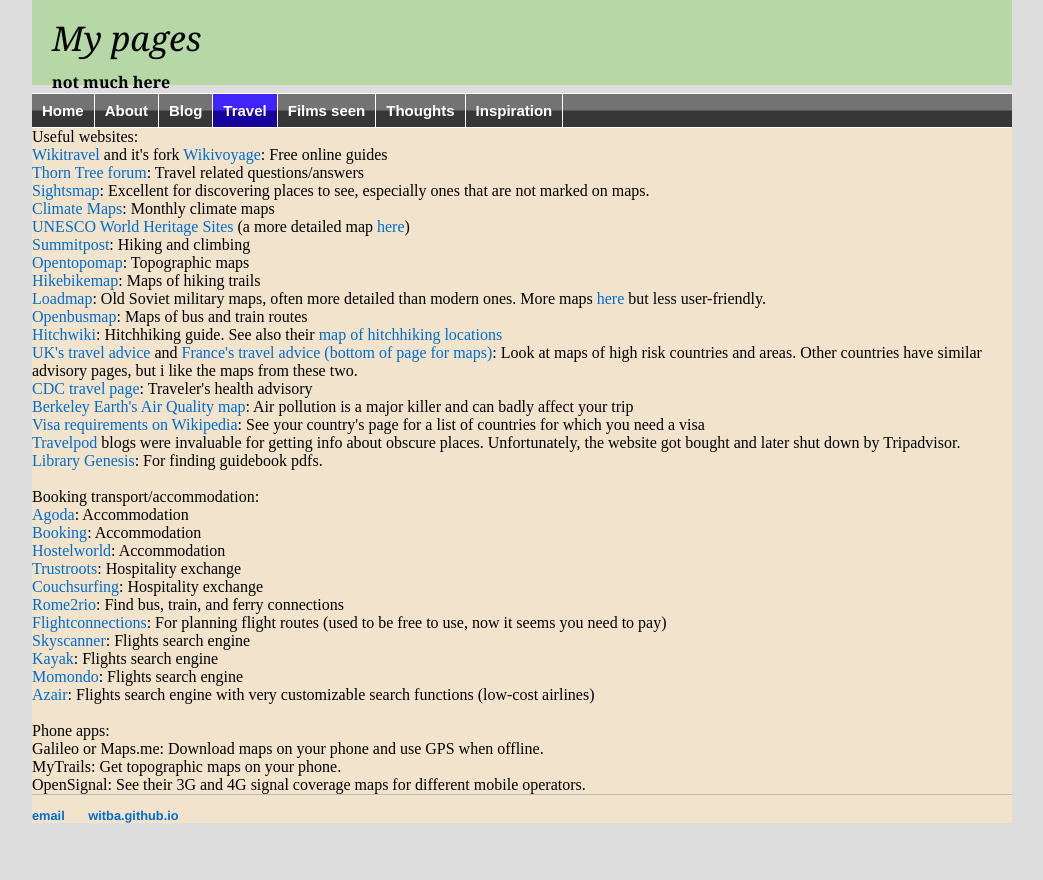
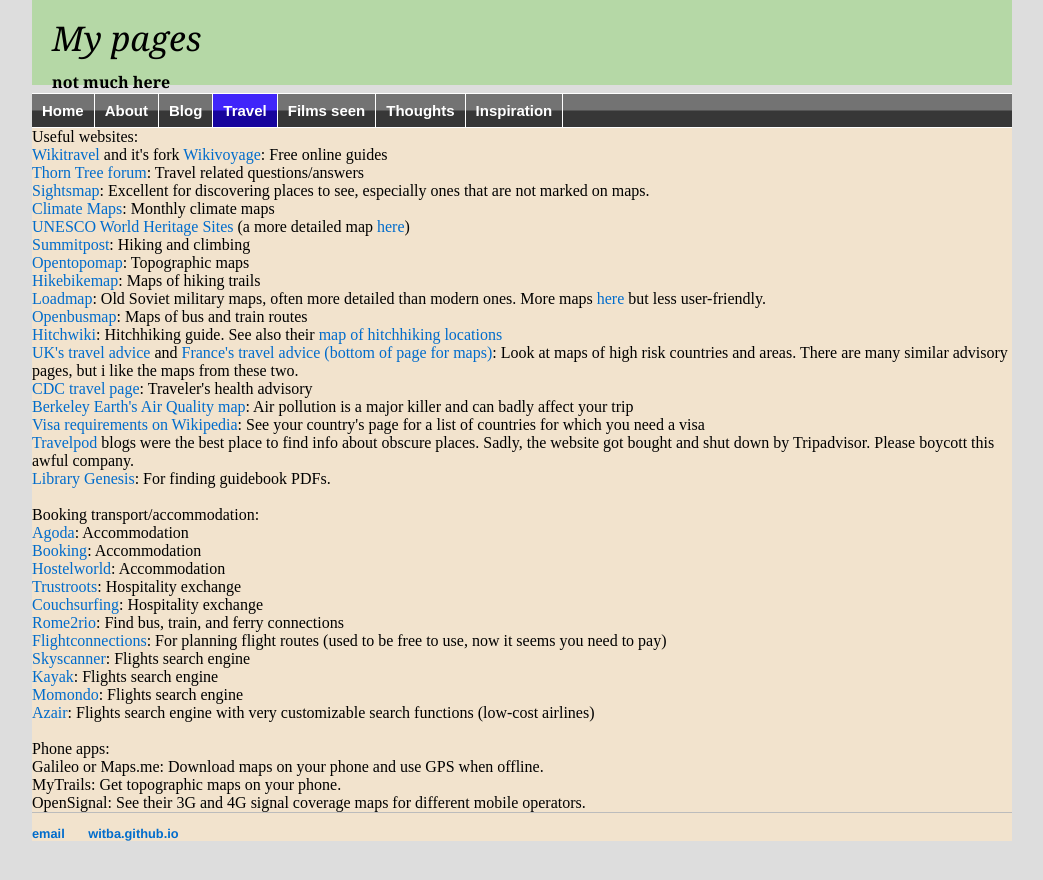
Before and after one commit to witba/witba.github.io, a Jekyll site: the page built from travel/resources.html, in a window 1280 px wide. Shown: the top 880 px of the page, without its empty margins (118-1161 px from the left). Built offline with Jekyll 4.4.1, drawn with Linux system fonts in a browser that asks for light colours.

Commit message:
Update resources.html

```diff
--- a/travel/resources.html
+++ b/travel/resources.html
@@ -16,12 +16,12 @@
 <a href="http://loadmap.net/en" target=_blank>Loadmap</a>: Old Soviet military maps, often more detailed than modern ones. More maps <a href="http://akosarev.info/engine/?interface=geo_maps&form=main" target=_blank>here</a> but less user-friendly.<br>
 <a href="https://www.öpnvkarte.de" target=_blank>Openbusmap</a>: Maps of bus and train routes<br>
 <a href="http://hitchwiki.org/en/Main_Page" target=_blank>Hitchwiki</a>: Hitchhiking guide. See also their <a href="http://hitchwiki.org/maps/" target=_blank>map of hitchhiking locations</a><br>
-<a href="https://www.gov.uk/foreign-travel-advice" target=_blank>UK's travel advice</a> and <a href="https://www.diplomatie.gouv.fr/fr/conseils-aux-voyageurs/conseils-par-pays-destination/" target=_blank>France's travel advice (bottom of page for maps)</a>: Look at maps of high risk countries and areas. Other countries have similar advisory pages, but i like the maps from these two.<br>
+<a href="https://www.gov.uk/foreign-travel-advice" target=_blank>UK's travel advice</a> and <a href="https://www.diplomatie.gouv.fr/fr/conseils-aux-voyageurs/conseils-par-pays-destination/" target=_blank>France's travel advice (bottom of page for maps)</a>: Look at maps of high risk countries and areas. There are many similar advisory pages, but i like the maps from these two.<br>
 <a href="https://wwwnc.cdc.gov/travel/destinations/list" target=_blank>CDC travel page</a>: Traveler's health advisory<br>
 <a href="http://berkeleyearth.org/air-quality-real-time-map/" target=_blank>Berkeley Earth's Air Quality map</a>: Air pollution is a major killer and can badly affect your trip<br>
 <a href="https://en.wikipedia.org/wiki/Template:Visa_requirements" target=_blank>Visa requirements on Wikipedia</a>: See your country's page for a list of countries for which you need a visa<br>
-<a href="http://travelpod.com" target=_blank>Travelpod</a> blogs were invaluable for getting info about obscure places. Unfortunately, the website got bought and later shut down by Tripadvisor.<br>
-<a href="http://gen.lib.rus.ec/" target=_blank>Library Genesis</a>: For finding guidebook pdfs.<br>
+<a href="http://travelpod.com" target=_blank>Travelpod</a> blogs were the best place to find info about obscure places. Sadly, the website got bought and shut down by Tripadvisor. Please boycott this awful company.<br>
+<a href="http://gen.lib.rus.ec/" target=_blank>Library Genesis</a>: For finding guidebook PDFs.<br>
 </div>
 <br>
 Booking transport/accommodation:<br>
```
